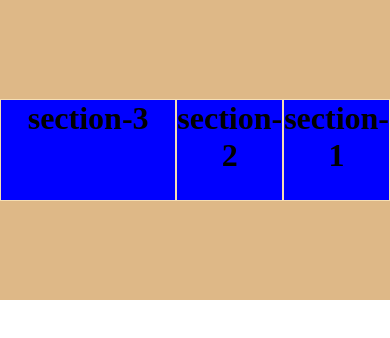
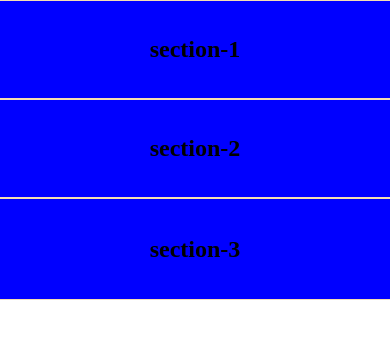
Before and after one commit to Nakul460/HTML, a plain HTML site: page flexbox/flexbox.html in a window 390 px wide. Drawn offline with Linux system fonts and the light colour scheme.

Commit message:
Initial commit

```diff
--- a/flexbox/flexbox.css
+++ b/flexbox/flexbox.css
@@ -24,3 +24,25 @@
     flex:3;
     order: 2;
 }
+@media (max-width:500px){
+    .container{
+        display: flex;
+        flex-direction: column;
+        background-color: black;
+    }
+    .one{
+        flex: 3;
+        order: 0;
+    }
+    .three{
+        order: 2;
+    }
+    .one,
+    .two,
+    .three{
+        display: flex;
+        align-items: center;
+        justify-content: center;
+        font-size: 12px;
+    }
+}
```
Also changed, not shown: responsive/Mediaquery.css (added, +10 -0 lines), responsive/Mediaquery.html (added, +14 -0 lines).
